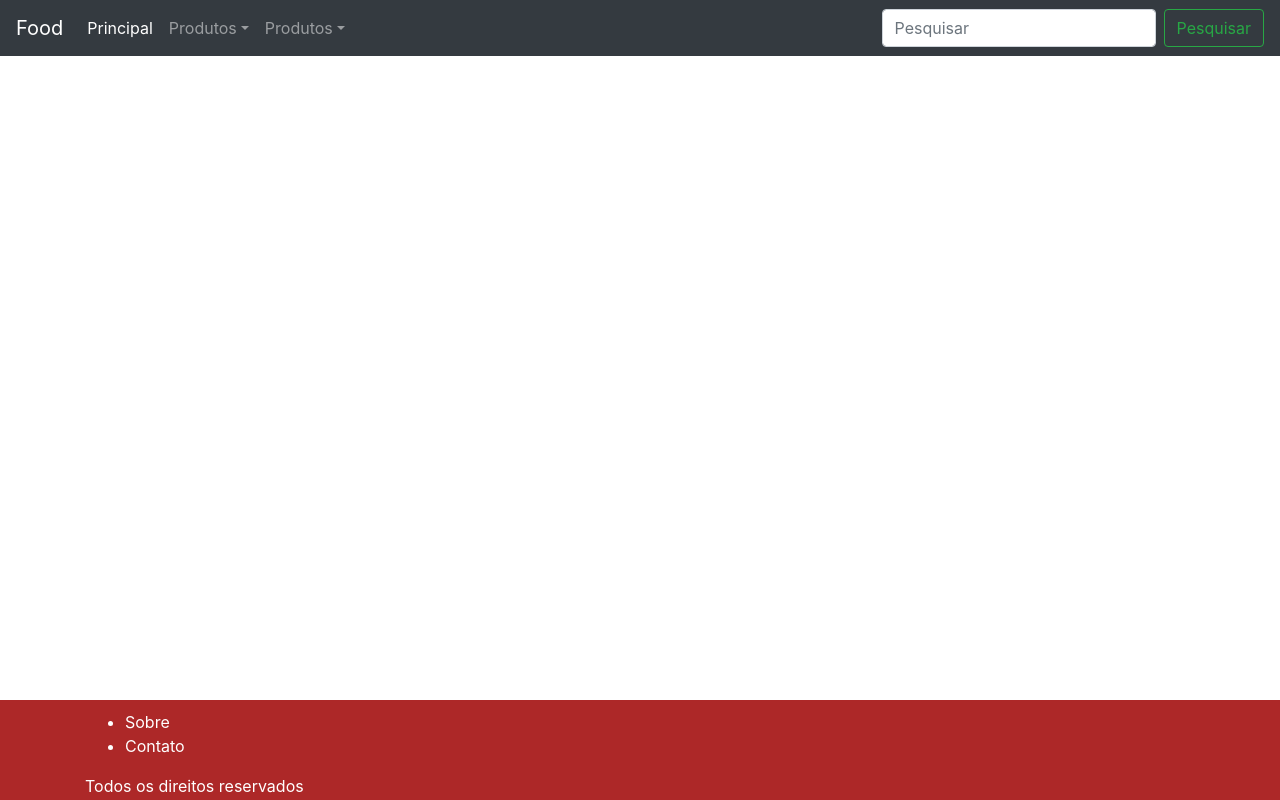
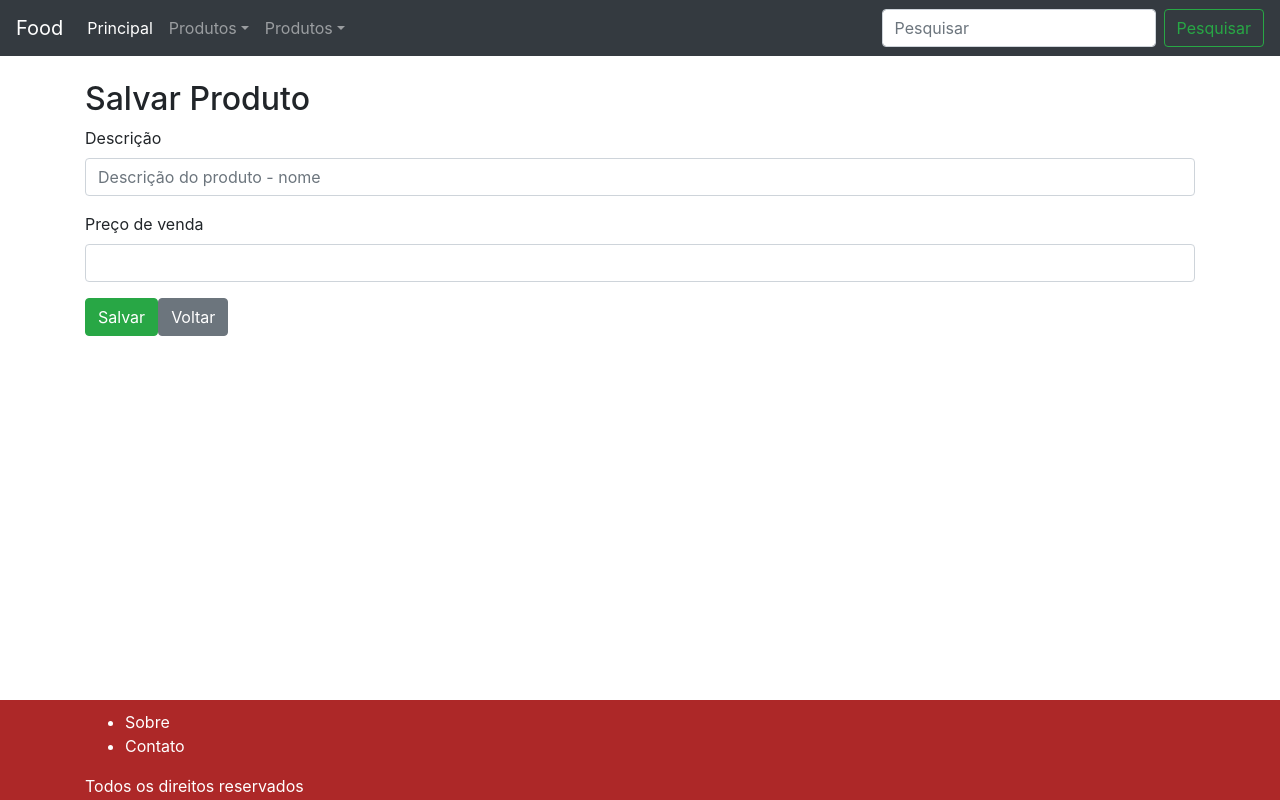
Before and after one commit to andrebronca/estudo_food, an Angular app: page /produtos/save/1 in a window 1280 px wide. Before the commit this address led to /. Built offline with nearby package versions, Linux system fonts and the light colour scheme.

Commit message:
Adicionada rota com id do produto. Ao clicar no produto é direcionado para o formulário de inclusão/edição e na url está o id do produto.

```diff
--- a/src/app/produtos/produto-detalhe/produto-detalhe.component.html
+++ b/src/app/produtos/produto-detalhe/produto-detalhe.component.html
@@ -1,7 +1,10 @@
 <div class="container">
+
+    <div class="page-header">
         <h2>Salvar Produto</h2>
+    </div>
+
     <form>
-
       <div class="form-group">
         <label for="descricao">Descrição</label>
         <input type="text" class="form-control" placeholder="Descrição do produto - nome">
@@ -13,7 +16,7 @@
       </div>
 
       <button class="btn btn-success">Salvar</button>
-    <a class="btn btn-secondary">Voltar</a>
+      <a class="btn btn-secondary" routerLink="/produtos">Voltar</a>
 
     </form>
 </div>
--- a/src/app/produtos/produto-routing.module.ts
+++ b/src/app/produtos/produto-routing.module.ts
@@ -5,12 +5,16 @@ import { ProdutoDetalheComponent } from './produto-detalhe/produto-detalhe.compo
 
 const produtoRoutes: Routes = [
   {path: 'produtos', component: ProdutosListaComponent},
-  {path: 'produtos/save', component: ProdutoDetalheComponent}
+  {path: 'produtos/save', component: ProdutoDetalheComponent},
+  {path: 'produtos/save/:id', component: ProdutoDetalheComponent}
 ]
 
 @NgModule({
   imports: [
     RouterModule.forChild( produtoRoutes )
+  ],
+  exports: [
+    RouterModule
   ]
 })
 export class ProdutoRoutingModule {
--- a/src/app/produtos/produtos-lista.component.html
+++ b/src/app/produtos/produtos-lista.component.html
@@ -3,20 +3,20 @@
     <div class="col-xs-12 col-sm-12 col-md-12">
       <div class="page-header">
           <h2>Lista de produtos</h2>
-          <a href="#" class="btn btn-success">Adicionar</a>
+          <a href="#" class="btn btn-success" routerLink="/produtos/save">Adicionar</a>
       </div>
 
       <table class="table table-striped table-hover">
         <thead>
           <tr>
             <th>Cód</th>
-          <th>Descrição</th>
-          <th>Preço</th>
-          <th>Editar</th>
+            <th>Descrição</th>
+            <th>Preço</th>
+            <th>Editar</th>
           </tr>
         </thead>
         <tbody>
-          <tr *ngFor="let p of produtos">
+          <tr *ngFor="let p of produtos" [routerLink]="['/produtos/save',p.id]">
             <td>{{p.id}}</td>
             <td>{{p.descricao}}</td>
             <td>{{p.preco}}</td>
```
Lines whose indentation alone changed are shown as unchanged.
